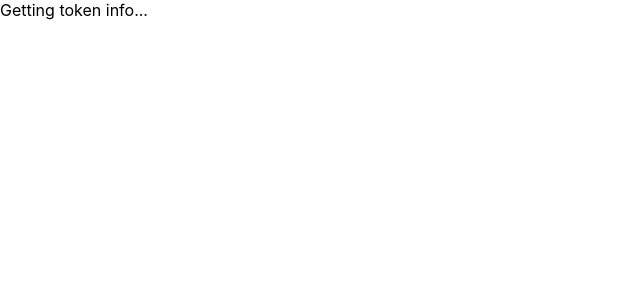
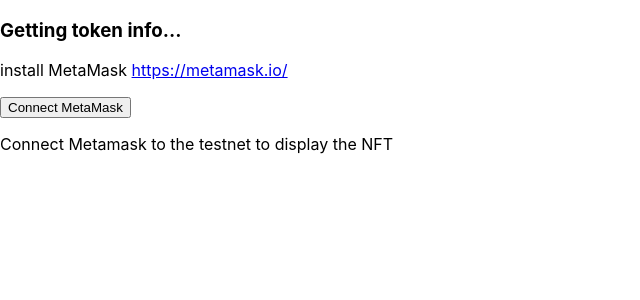
Before and after one commit to Hsien-HsiuLiao/nft-app, a React (Create React App) app in the folder frontend/: page / in a window 1280 px wide. Shown: the top 300 px of the page, without its empty margins (0-640 px from the left). Built offline with nearby package versions, Linux system fonts and the light colour scheme.

Commit message:
add metmask button

```diff
--- a/frontend/src/App.js
+++ b/frontend/src/App.js
@@ -1,23 +1,30 @@
-import React, {useState, useEffect} from 'react';
+import React, { useState, useEffect } from 'react';
 import getBlockchain from './ethereum.js';
 import axios from 'axios';
 
 function App() {
   const [tokenInfo, setTokenInfo] = useState(undefined);
 
-  useEffect( () => {
+  /* useEffect( () => {
     const init = async () => {
       const { nft } = await getBlockchain();
       const tokenURI = await nft.tokenURI(0);
       const { data } = await axios.get(tokenURI);
-      console.log(data.result.image);
+     // console.log(data.result.image);
       setTokenInfo(data.result);
     };
     init();
-  }, []);
+  }, []); */
 
-  if(typeof tokenInfo === 'undefined') {
-    return 'Getting token info...';
+  if (typeof tokenInfo === 'undefined') {
+    return (
+      <div>
+      <h3>Getting token info...</h3>
+      <p>install MetaMask <a href="https://metamask.io/"> https://metamask.io/</a></p>
+      <button>Connect MetaMask</button>
+      <p>Connect Metamask to the testnet to display the NFT</p>
+      </div>
+    );
   }
 
   return (
```
